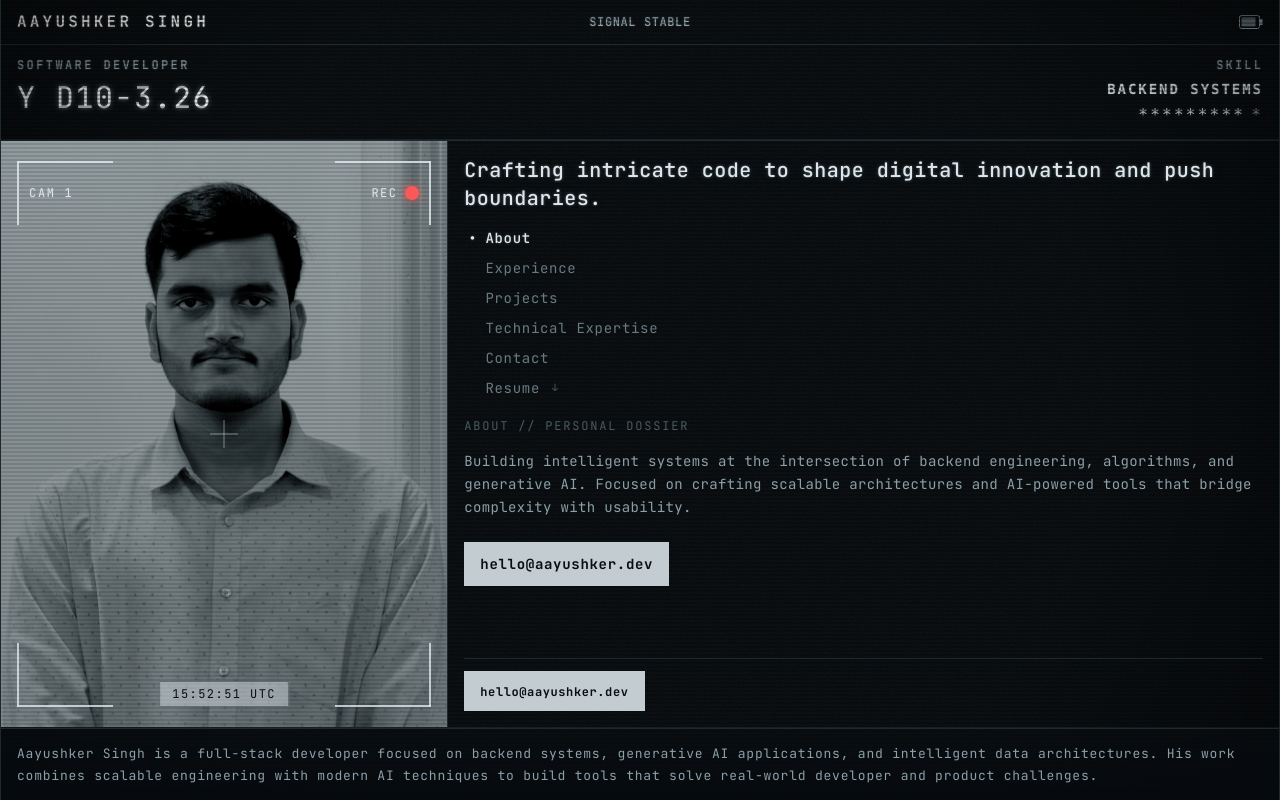
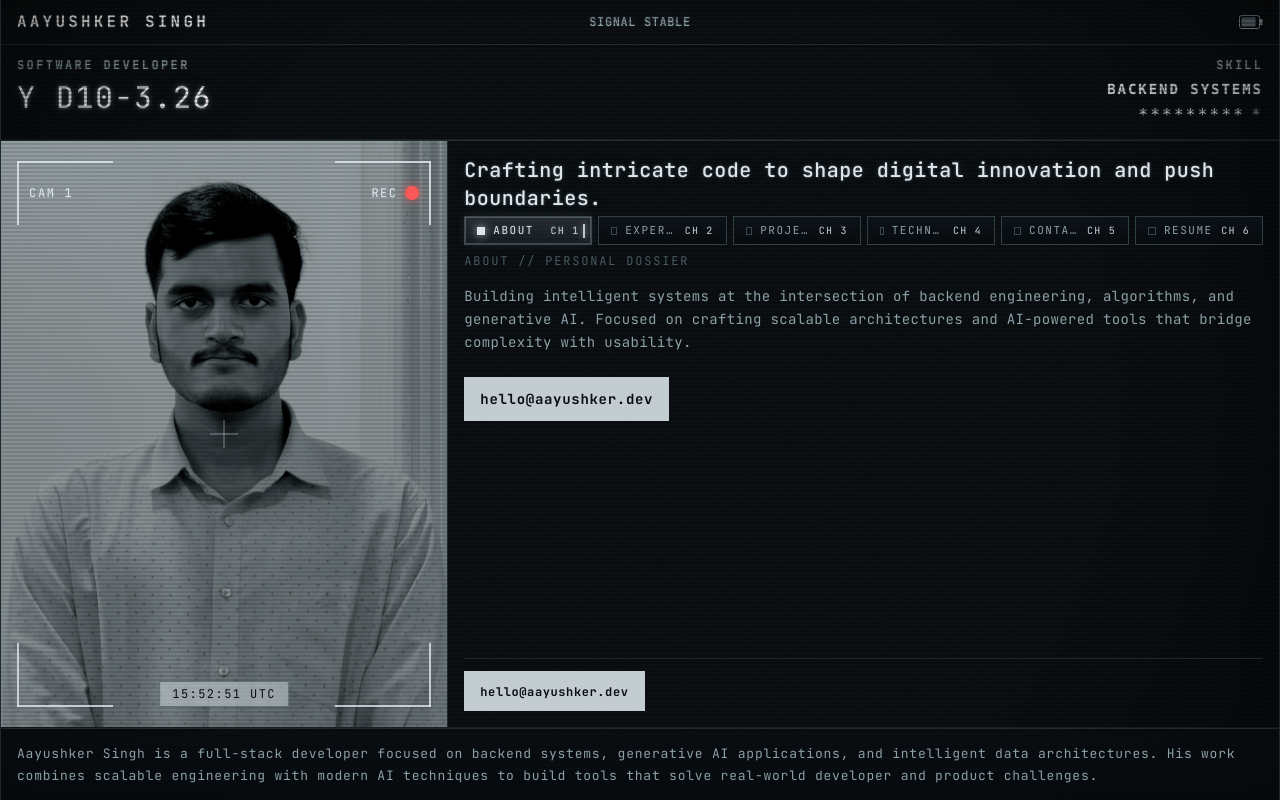
Before and after one commit to aayushker/portfolio-v4, a Next.js app: page / in a window 1280 px wide. Built offline with nearby package versions, Linux system fonts and the light colour scheme.

Commit message:
feat: refactor Navigation component for improved layout and styling

```diff
--- a/components/Navigation.tsx
+++ b/components/Navigation.tsx
@@ -14,57 +14,46 @@ export function Navigation({
   onSectionChange,
 }: NavigationProps) {
   return (
-    <nav className="flex flex-col gap-0.5 py-3">
+    <nav className="grid grid-cols-6 gap-1.5 py-1 min-w-0">
       {navItems.map((item) => {
         const isActive = activeSection === item.id;
-        const isResume = item.id === "resume";
 
         return (
           <button
             key={item.id}
-            onClick={() => {
-              if (isResume) {
-                const link = document.createElement("a");
-                link.href = "/resume.pdf";
-                link.download = "Aayushker_Singh_Resume.pdf";
-                document.body.appendChild(link);
-                link.click();
-                document.body.removeChild(link);
-                return;
-              }
-              onSectionChange(item.id as SectionId);
-            }}
+            onClick={() => onSectionChange(item.id as SectionId)}
             className={`
-              relative text-left text-xs sm:text-sm tracking-wider py-1 px-1
-              transition-colors duration-200 cursor-pointer
+              font-display relative w-full min-w-0 text-left uppercase tracking-[0.14em]
+              text-[10px] sm:text-[11px] px-2 sm:px-3 py-2 border
+              transition-all duration-150 cursor-pointer
               ${
                 isActive
-                  ? "text-crt-text-bright text-glow-sm font-medium"
-                  : "text-crt-text-muted hover:text-crt-text"
+                  ? "text-crt-text-bright border-crt-border-bright bg-[linear-gradient(to_bottom,rgba(214,231,240,0.14),rgba(92,122,136,0.14))] shadow-[inset_0_0_0_1px_rgba(237,245,250,0.22),0_0_10px_rgba(107,164,186,0.15)] text-glow-sm"
+                  : "text-crt-text border-crt-border-bright/85 bg-[linear-gradient(to_bottom,rgba(18,26,34,0.54),rgba(8,12,16,0.9))] hover:text-crt-text-bright hover:border-crt-border-bright"
               }
             `}
+            aria-pressed={isActive}
           >
-            <span className="flex items-center gap-2">
-              {isActive ? (
+            <span className="flex items-center justify-between gap-2 leading-none min-w-0">
+              <span className="flex items-center gap-2 min-w-0">
                 <motion.span
-                  layoutId="nav-bullet"
-                  className="text-crt-text-bright text-glow-sm"
-                  transition={{
-                    type: "spring",
-                    stiffness: 350,
-                    damping: 30,
-                  }}
-                >
-                  •
-                </motion.span>
-              ) : (
-                <span className="text-transparent">•</span>
-              )}
-              {item.label}
-              {isResume && (
-                <span className="text-crt-text-dim text-[10px] ml-1">↓</span>
-              )}
+                  layoutId="nav-led"
+                  className={`inline-block h-2 w-2 border ${
+                    isActive
+                      ? "border-crt-text-bright bg-crt-text-bright shadow-[0_0_8px_rgba(226,245,252,0.8)]"
+                      : "border-crt-border-bright bg-transparent"
+                  }`}
+                  transition={{ duration: 0.18, ease: "easeOut" }}
+                />
+                <span className="truncate">{item.label}</span>
+              </span>
+              <span className="text-crt-text-bright/90 text-[9px] sm:text-[10px] shrink-0 tracking-[0.12em]">
+                CH {navItems.indexOf(item) + 1}
+              </span>
             </span>
+            {isActive && (
+              <span className="pointer-events-none absolute right-1.5 top-1/2 h-3.5 w-[2px] -translate-y-1/2 bg-crt-text-bright/85 shadow-[0_0_6px_rgba(237,245,250,0.65)]" />
+            )}
           </button>
         );
       })}
```
